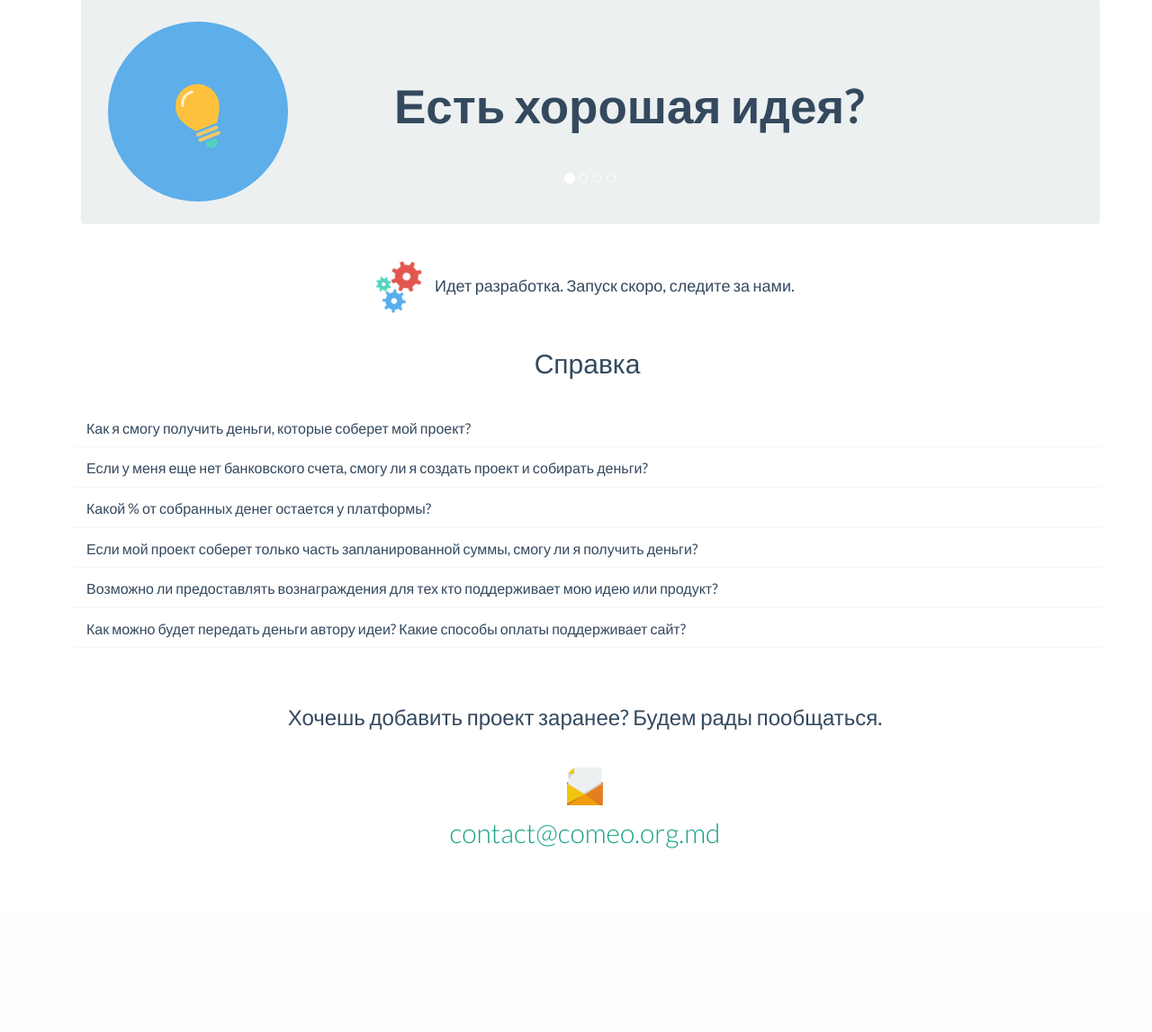
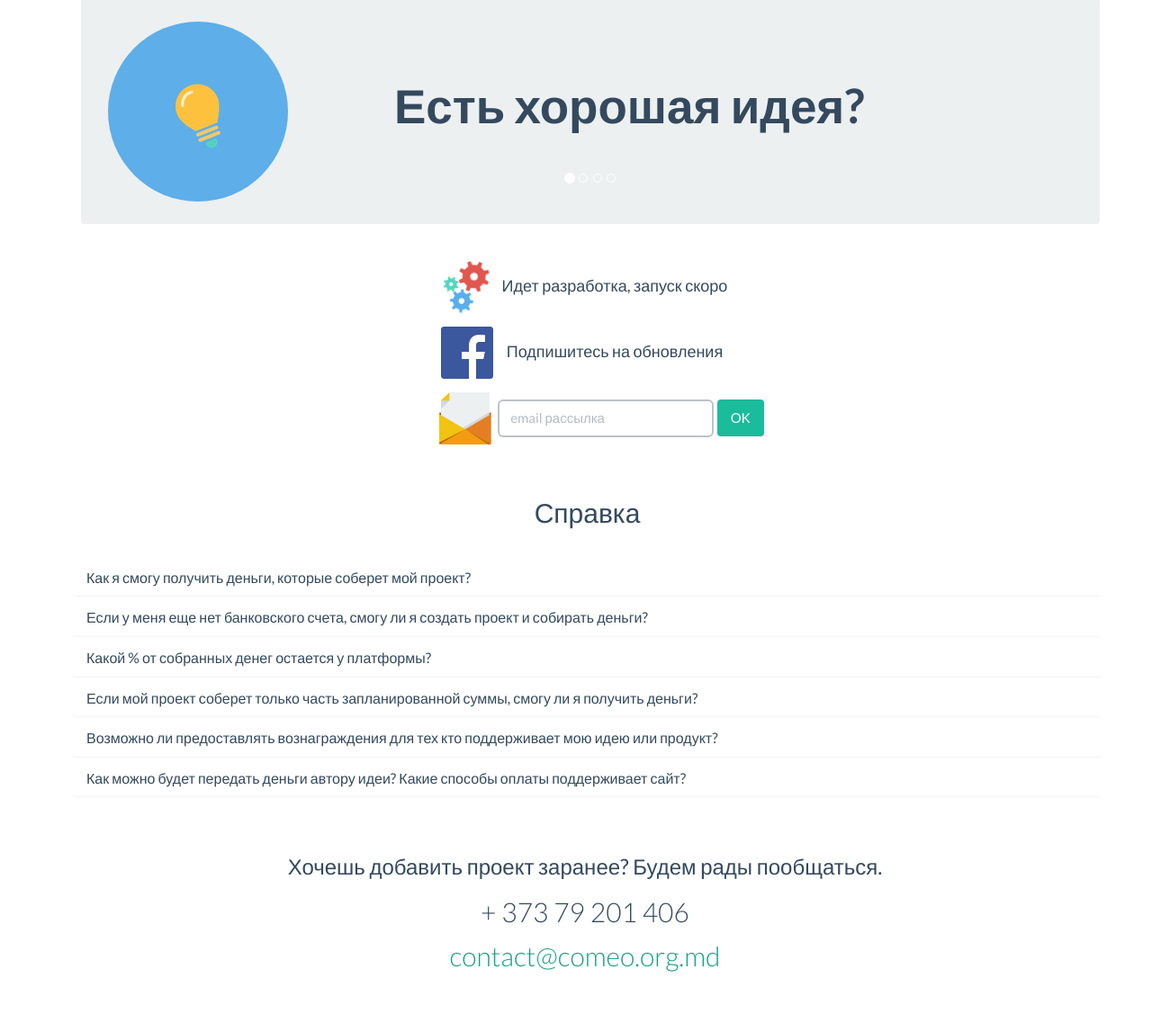
Before and after one commit to ipostolaki/Comeo, a Django app: page / in a window 1280 px wide. Shown: the part 178-1325 px from the top of the page at 90% size. Before the commit the page ends 1121 px from the top, so only its background shows below. Run offline with Django 3.2, Linux system fonts and the light colour scheme; some libraries are stand-ins or nearby versions.

Commit message:
- fb link - email subscribe draft

```diff
--- a/comeo_app/admin.py
+++ b/comeo_app/admin.py
@@ -1,7 +1,7 @@
 from django.contrib import admin
 from django.contrib.auth.admin import UserAdmin
 
-from comeo_app.models import ComeoUser, Profile
+from comeo_app.models import ComeoUser, Profile, EmailSub
 from comeo_app.forms import CustomUserChangeForm, CustomUserCreationForm
 
 
@@ -34,3 +34,4 @@ class CustomUserAdmin(UserAdmin):
 
 admin.site.register(ComeoUser, CustomUserAdmin)
 admin.site.register(Profile)
+admin.site.register(EmailSub)
--- a/comeo_app/forms.py
+++ b/comeo_app/forms.py
@@ -18,6 +18,9 @@ from django.utils.translation import ugettext_lazy as _
 #         fields = ['info']
 #         # labels = {'info': 'Info'}
 
+
+class SubscribeForm(forms.Form):
+    email = forms.EmailField(max_length=254)
 
 # TODO: need to be subclassed to localize ??
 class LoginForm(AuthenticationForm):
--- a/comeo_app/models.py
+++ b/comeo_app/models.py
@@ -79,3 +79,9 @@ class ComeoUser(AbstractBaseUser, PermissionsMixin):
         Sends an email to this User.
         """
         send_mail(subject, message, from_email, [self.email], **kwargs)
+
+
+class EmailSub(models.Model):
+
+    source = models.CharField(verbose_name=_('source'), max_length=300, blank=True)
+    email = models.EmailField(_('Email'), max_length=254)
--- a/comeo_app/templates/comeo_app/auth/password_reset_confirm.html
+++ b/comeo_app/templates/comeo_app/auth/password_reset_confirm.html
@@ -7,10 +7,12 @@
 
 <p>Please enter your new password twice so we can verify you typed it in correctly.</p>
 
+<div class="col-sm-4">
 <form action="" method="post">{% csrf_token %}
 {{ form|bootstrap }}
 <button type="submit" class="btn btn-primary">Change</button>
 </form>
+</div>
 
 {% else %}
 
--- a/comeo_app/templates/comeo_app/base.html
+++ b/comeo_app/templates/comeo_app/base.html
@@ -115,8 +115,8 @@
     <!-- livereload development server -->
     <script src="http://127.0.0.1:35729/livereload.js?snipver=1"></script>
 
+    <!--language selector ui: make all radio button area behave like a link on click-->
     <script>
-    // language selector ui: make all radio button area behave like a link on click
     function changeLang(lang) {
         if (lang == 'ru') {
             window.location.assign("{% url 'comeo_app:home'%}")
@@ -126,7 +126,18 @@
     }
     </script>
 
-  </body>
+    <!-- Google Analytics -->
+<script>
+        (function(i,s,o,g,r,a,m){i['GoogleAnalyticsObject']=r;i[r]=i[r]||function(){
+        (i[r].q=i[r].q||[]).push(arguments)},i[r].l=1*new Date();a=s.createElement(o),
+        m=s.getElementsByTagName(o)[0];a.async=1;a.src=g;m.parentNode.insertBefore(a,m)
+        })(window,document,'script','//www.google-analytics.com/analytics.js','ga');
+
+        ga('create', 'UA-62250280-1', 'auto');
+        ga('send', 'pageview');
+</script>
+
+</body>
 
 </html>
 
--- /dev/null
+++ b/comeo_app/templates/comeo_app/email_subscribe_success.html
@@ -0,0 +1,6 @@
+{% extends 'comeo_app/base.html' %}
+{% block content %}
+
+<p class="lead text-center" style="margin-top:20px">Вы подписаны на рассылку, спасибо за внимание.</p>
+
+{% endblock %}
--- a/comeo_app/templates/comeo_app/index.html
+++ b/comeo_app/templates/comeo_app/index.html
@@ -80,21 +80,26 @@
     <br>
 
 
-    <div class="row">
-
-            <div class="text-center" style="padding:10px">
-                <img src="{% static 'comeo_app/process.png' %}" style="width:auto; height:58px;"></img>&nbsp;&nbsp;&nbsp;&nbsp;Идет разработка. Запуск скоро, следите за нами.<br>
 
 
 
-                <!--<img src="{% static 'comeo_app/fb.png' %}"></img><br><br>-->
+    <div class="row">
 
 
-                <!--<div class="form-group form-inline">-->
-                    <!--<img src="{% static 'comeo_app/mail.png' %}" style="width:auto; height:42px;"></img>&nbsp;-->
-                    <!--<input type="text" class="form-control" placeholder="email рассылка" style="width:250px">-->
-                    <!--<button type="submit" class="btn btn-primary">OK</button>-->
-                <!--</div>-->
+
+            <div class="row text-center" style="padding:10px">
+
+                <div><img src="{% static 'comeo_app/process.png' %}" style="width:auto; height:58px;"></img>&nbsp;&nbsp;&nbsp;&nbsp;Идет разработка, запуск скоро</div>
+                <div style="margin-left:-7px; margin-top:15px;"><a href="https://www.facebook.com/comeomd/" target="_blank"><img style="margin-right:15px" src="{% static 'comeo_app/fb.png' %}" style="width:auto; height:50px;"></img></a>Подпишитесь на обновления</div>
+
+                <div class="form-group form-inline" style="padding-top:15px">
+                    <form action="{% url 'comeo_app:email_subscribe' %}" method="post">
+                        {% csrf_token %}
+                    <img src="{% static 'comeo_app/mail.png' %}" style="width:58px; height:58px; margin-left:37px;"></img>&nbsp;
+                        <input type="email" class="form-control" placeholder="email рассылка" name="email" style="width:240px; margin-left:0px">
+                        <button type="submit" class="btn btn-primary">OK</button>
+                    </form>
+                </div>
 
             </div>
 
@@ -130,9 +135,11 @@
 
     <br>
 <div class="text-center">
-    <h6>Хочешь добавить проект заранее? Будем рады пообщаться.<h6> <br>
+    <h6>Хочешь добавить проект заранее? Будем рады пообщаться.<h6>
+        <p class="lead">+ 373 79 201 406</p>
     <a href="mailto:contact@comeo.org.md">
-        <img src="{% static 'comeo_app/mail.png' %}" style="width:auto; height:42px;"></img> <br> <p class="lead" style="margin-top:10px">contact@comeo.org.md</p>
+        <!--<img src="{% static 'comeo_app/mail.png' %}" style="width:auto; height:42px;"></img>-->
+        <p class="lead" style="margin-top:-25px">contact@comeo.org.md</p>
     </a>
 </div>
     <br>
--- a/comeo_app/urls.py
+++ b/comeo_app/urls.py
@@ -11,6 +11,10 @@ urlpatterns = patterns('',
     url(r'^profile/faq/$', views.faq, name='faq'),
     url(r'^profile/about/$', views.about, name='about'),
     url(r'^ro/$', views.ro, name='ro'),
+    url(r'^mail/$', views.send_email, name='mail'),
+    url(r'^email-subscribe/$', views.email_subscribe, name='email_subscribe'),
+    url(r'^email-subscribe/success/$', views.email_subscribe_success, name='email_subscribe_success'),
+
 
     # Auth
 
--- a/comeo_app/views.py
+++ b/comeo_app/views.py
@@ -1,8 +1,13 @@
 from django.http import HttpResponse, HttpResponseRedirect
 from django.shortcuts import render
 from comeo_app.forms import *
-from django.core.mail import send_mail
 from django.utils.translation import ugettext
+
+from comeo_app.models import *
+
+#import smtplib
+#from email.mime.text import MIMEText
+
 
 
 from django.contrib.auth import authenticate, login, logout
@@ -20,6 +25,33 @@ def faq(request):
 def about(request):
     return render(request, 'comeo_app/about.html')
 
+# experimental
+def send_email(request):
+    print('sent')
+    # send_mail('Subject here', 'Here is the message.', 'contact@comeo.org.md',['ilia.ravemd@gmail.com'], fail_silently=False)
+    return HttpResponseRedirect('http://comeo.cf')
+
+def email_subscribe(request):
+
+    if request.method == 'POST':
+        subscribe_form = SubscribeForm(request.POST)
+
+        if request.POST['email']:
+
+            email = request.POST['email']
+
+            print(email)
+            sub = EmailSub(email=request.POST['email'], source="comeo")
+            sub.save(force_insert=True)
+
+            return HttpResponseRedirect('/email-subscribe/success')
+
+    return render(request, 'comeo_app/index.html')
+
+
+
+def email_subscribe_success(request):
+    return render(request, 'comeo_app/email_subscribe_success.html')
 
 def signup(request):
 
```
Also changed, not shown: comeo_app/helpers/SendSSLMail.py (added, +18 -0 lines), comeo_project/settings.py (+14 -1 lines), comeo_app/migrations/0011_emailsub.py (added), comeo_app/migrations/0012_auto_20150429_1641.py (added), db.sqlite3.
